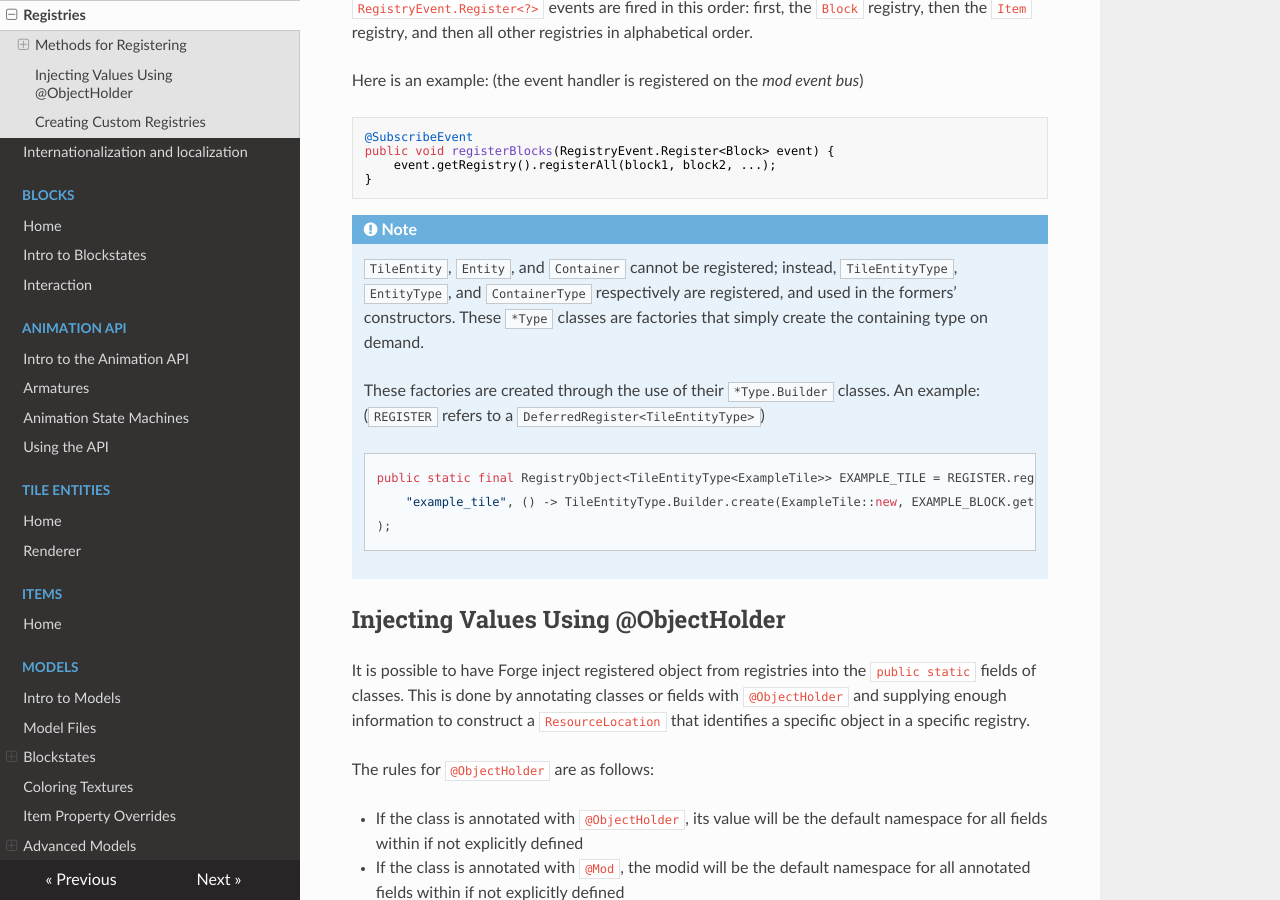
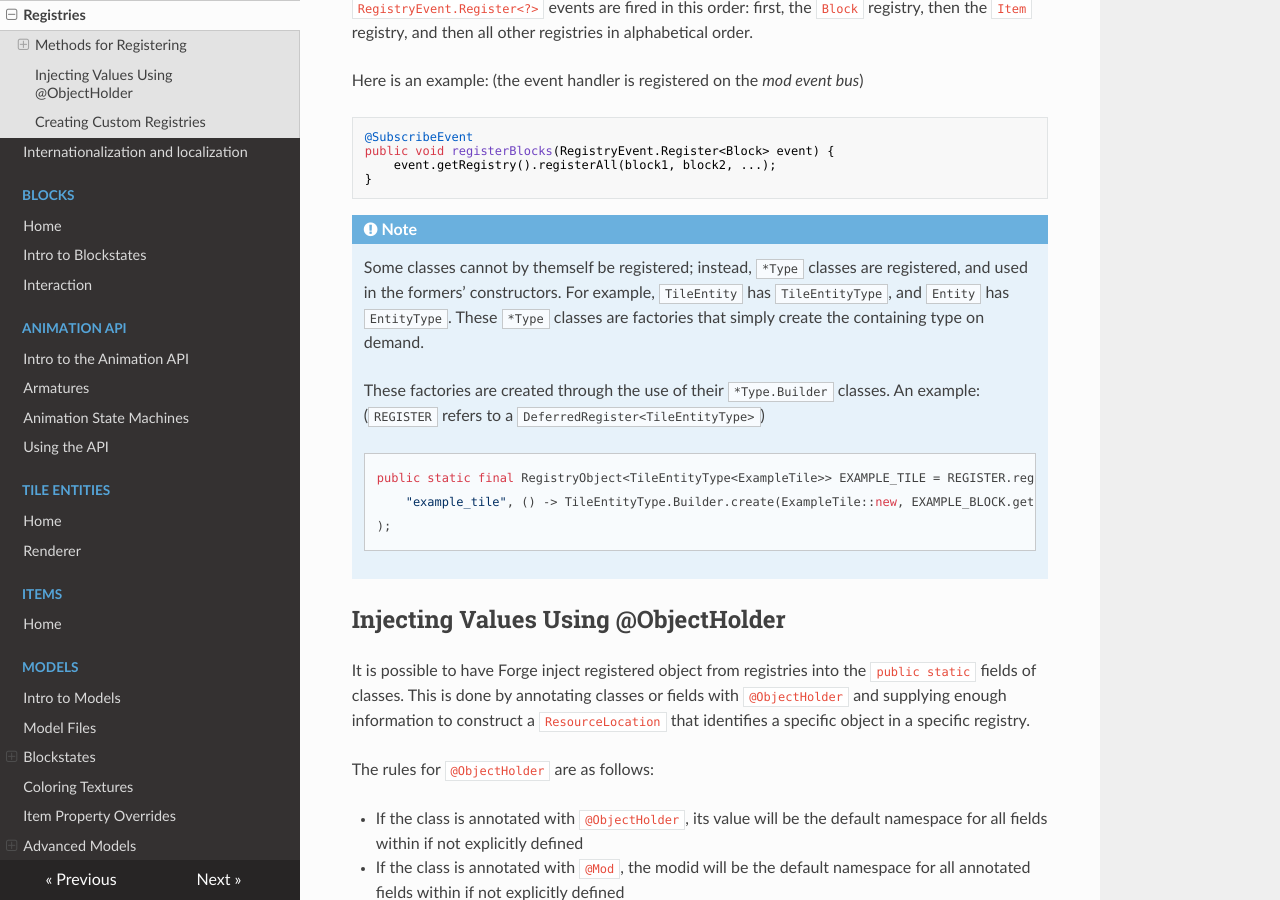
Before and after one commit to MinecraftForge/Documentation, an MkDocs documentation site: the page built from docs/concepts/registries.md, in a window 1280 px wide and 900 px high, scrolled down 1291 px. Built offline with MkDocs 1.6.1, drawn with Linux system fonts in a browser that asks for light colours; nearby versions of some CDN libraries.

Commit message:
Generalize note on registering *Type classes

````diff
--- a/docs/concepts/registries.md
+++ b/docs/concepts/registries.md
@@ -46,7 +46,7 @@ public void registerBlocks(RegistryEvent.Register<Block> event) {
 ```
 
 !!! note
-    [`TileEntity`][tileentity], `Entity`, and `Container` cannot be registered; instead, `TileEntityType`, `EntityType`, and `ContainerType` respectively are registered, and used in the formers' constructors. These `*Type` classes are factories that simply create the containing type on demand.
+    Some classes cannot by themself be registered; instead, `*Type` classes are registered, and used in the formers' constructors. For example, [`TileEntity`][tileentity] has `TileEntityType`, and `Entity` has `EntityType`. These `*Type` classes are factories that simply create the containing type on demand.
 
     These factories are created through the use of their `*Type.Builder` classes. An example: (`REGISTER` refers to a `DeferredRegister<TileEntityType>`)
     ```java
````
